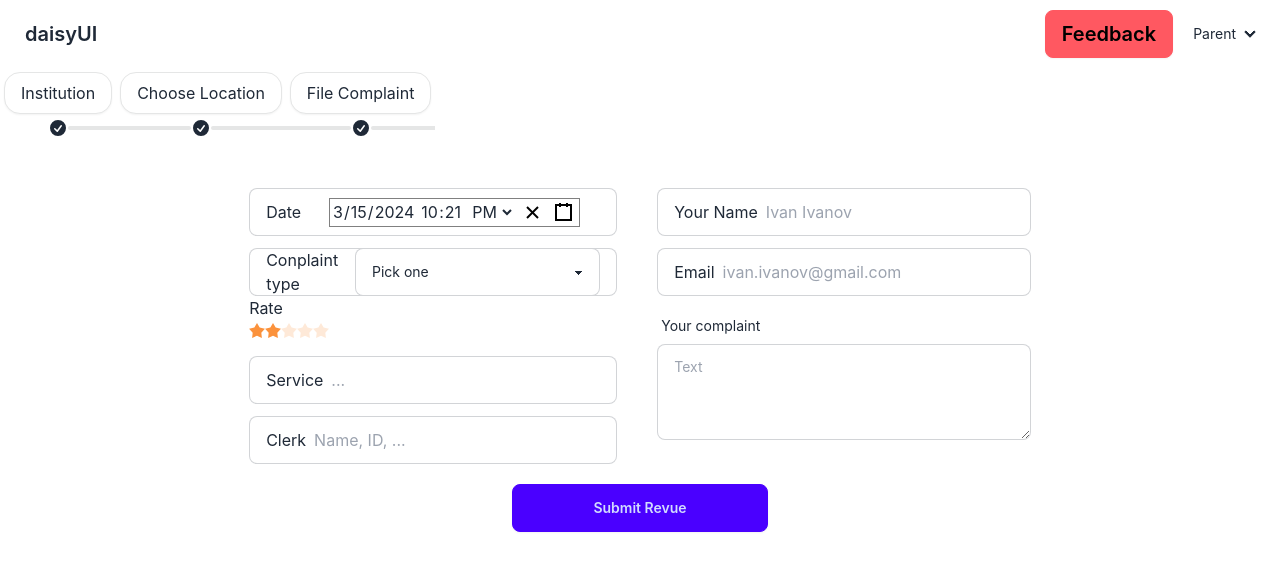
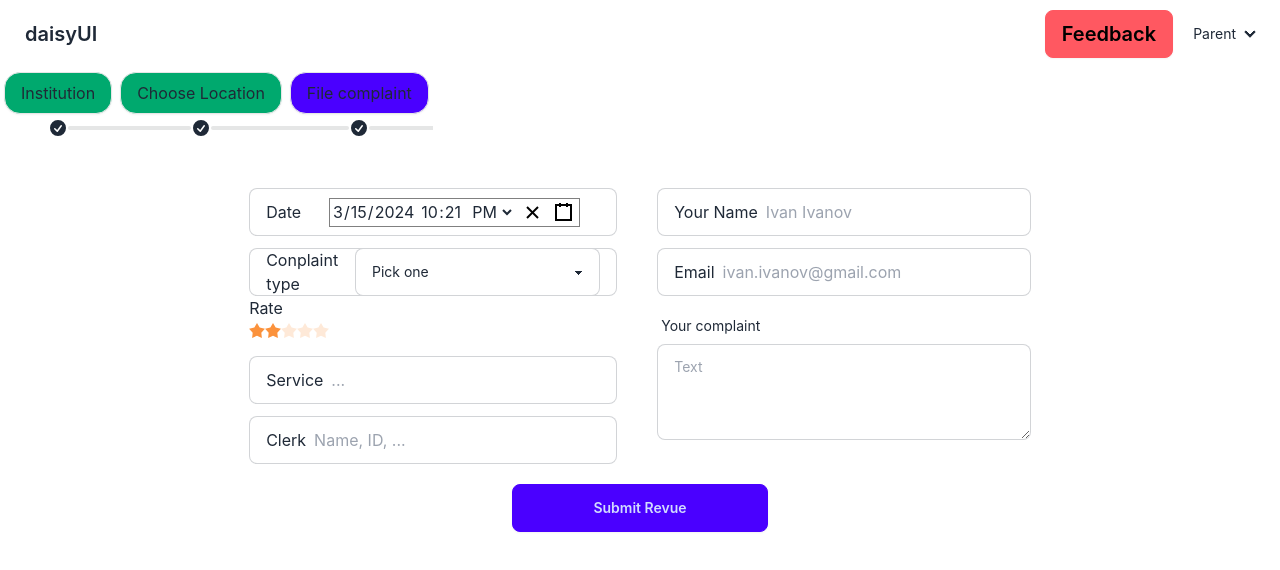
Before and after one commit to NikolayLazarov/HackTUES10, a React (Create React App) app in the folder front-end/: page /complaint-form in a window 1280 px wide. Shown: the top 570 px of the page. Built offline with nearby package versions, Linux system fonts and the light colour scheme.

Commit message:
Minor changes

```diff
--- a/front-end/src/components/BreadCrums/BreadcrumsStart.jsx
+++ b/front-end/src/components/BreadCrums/BreadcrumsStart.jsx
@@ -10,11 +10,11 @@ const BreadcrumsStart = ({step}) => {
     if (step ===1){
       firstBLock = <div className="timeline-start timeline-box bg-primary">Institution</div>;
     }else if (step === 2){
-      firstBLock = <div className="timeline-start timeline-box bg-neutral">Institution</div>;
+      firstBLock = <div className="timeline-start timeline-box bg-success">Institution</div>;
       secondBlock = <div className="timeline-start timeline-box bg-primary">Choose Location</div>
      }else if (step === 3){
-      firstBLock = <div className="timeline-start timeline-box bg-neutral">Institution</div>;
-      secondBlock = <div className="timeline-start timeline-box bg-neutral">Choose Location</div>
+      firstBLock = <div className="timeline-start timeline-box bg-success">Institution</div>;
+      secondBlock = <div className="timeline-start timeline-box bg-success">Choose Location</div>
       thirdBLock = <div className="timeline-start timeline-box bg-primary">File complaint</div>
 
      }
--- a/front-end/src/components/InstitutionCard/InstitutionCard.jsx
+++ b/front-end/src/components/InstitutionCard/InstitutionCard.jsx
@@ -4,7 +4,7 @@ const InstitutionCard = ({name, info, img, id}) => {
   return (
     <div className="card w-96 bg-base-100 shadow-xl">
         {/* logo inst */}
-    <figure><img src="https://daisyui.com/images/stock/photo-1606107557195-0e29a4b5b4aa.jpg" alt="Shoes" /></figure>
+    <figure><img src="g" alt="Shoes" /></figure>
     <div className="card-body">
         <h2 className="card-title">{name}</h2>
         <p>{info}</p>
--- a/front-end/src/pages/ComplaintFormPage.jsx
+++ b/front-end/src/pages/ComplaintFormPage.jsx
@@ -7,7 +7,7 @@ const ComplaintFormPage = () => {
   return (
     <>
         <Navbar />
-        <BreadcrumsStart />
+        <BreadcrumsStart step={3}/>
         <div className='flex justify-center items-center content-center'>
         < ComplaintForm />
 
--- a/front-end/src/pages/ComplaintLocationPage.jsx
+++ b/front-end/src/pages/ComplaintLocationPage.jsx
@@ -31,7 +31,7 @@ const ComplaintLocationPage = () => {
     <>
         <Navbar />
 
-        <BreadcrumsStart page=""/>
+        <BreadcrumsStart step={2}/>
 
         <main className='flex flex-row'>
             <div className='w-1/3'>
--- a/front-end/src/pages/ComplaintPage.jsx
+++ b/front-end/src/pages/ComplaintPage.jsx
@@ -27,12 +27,15 @@ const ComplaintPage = () => {
 
         <main className='flex flex-col items-center space-y-10 '>
         <BreadcrumsStart step={1}/>
+        <div className='text-xl'>
+          <p>Page dedicated to the people.
+          Here anyone can file complaints, feedback and personal experience concerning National institutions. </p>
 
-        <p>Page dedicated to the people. Here you can file complaints, feedback and personal experience concerning
-          National institutions.
-        </p>
-        <p>The first step is to choose the institution that is concerning you:</p>
+        </div>
+        <div>
+          <p className='font-bold text-2xl'>The first step is to choose the institution that is concerning you:</p>
 
+        </div>
         <div className='flex flex-row space-x-10'>
             {renderedList}
         </div>
```
Also changed, not shown: front-end/public/images.jpeg (added).
